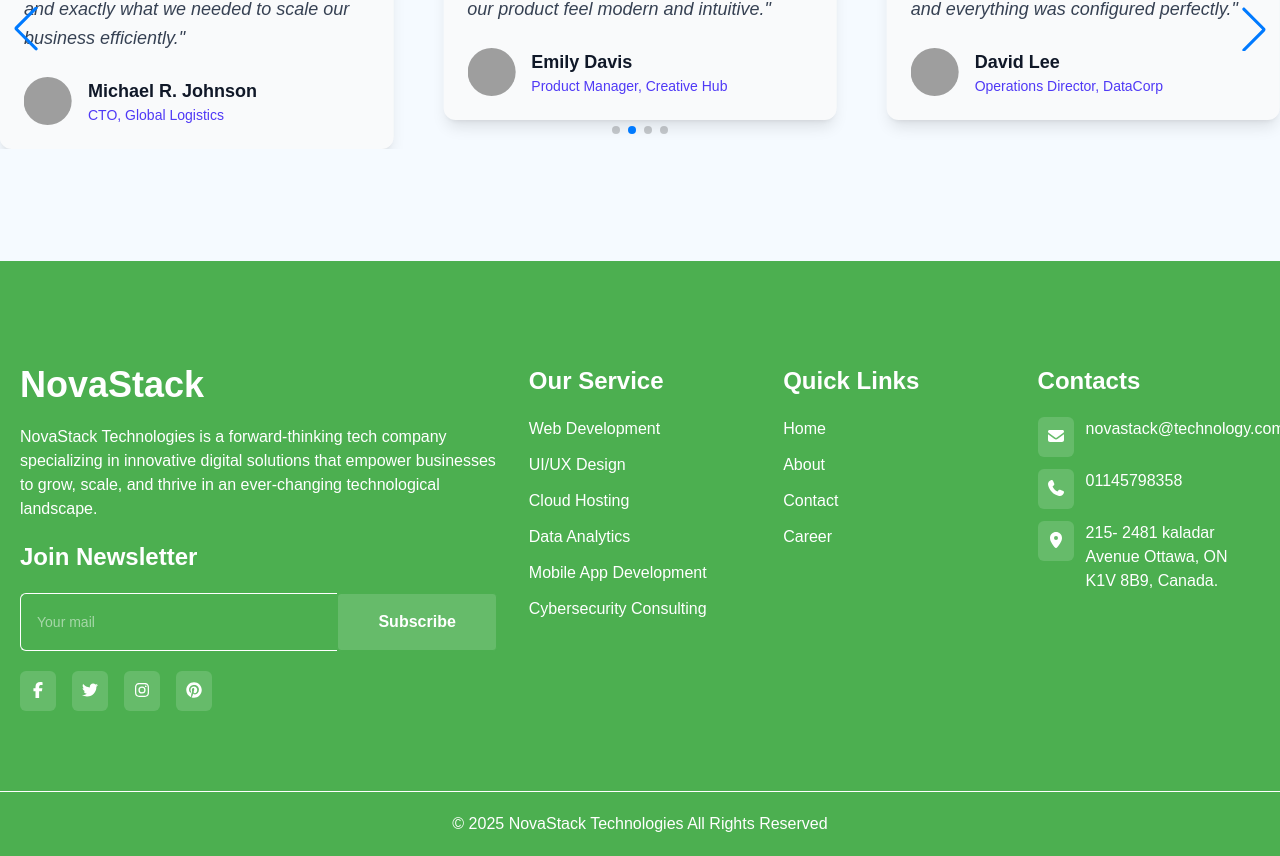
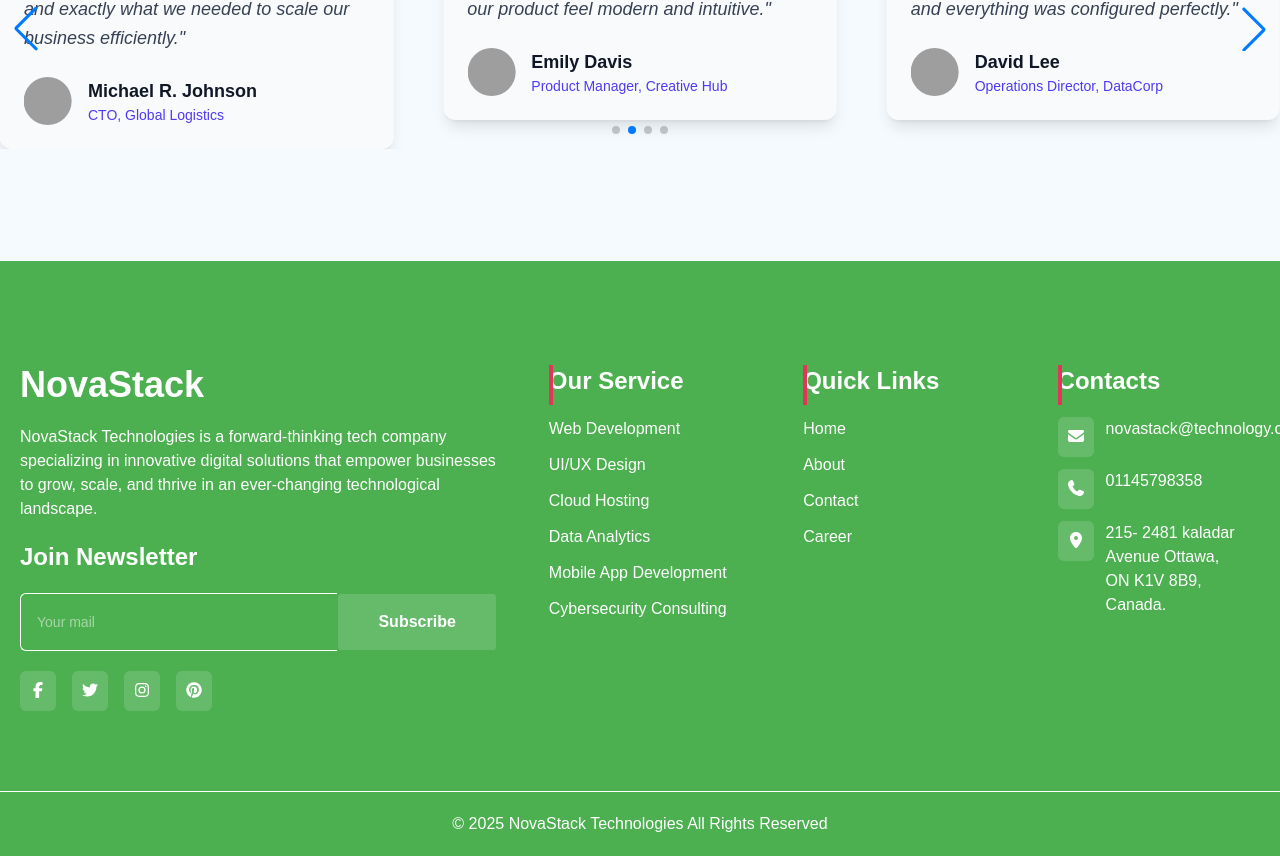
Before and after one commit to nahidhossain123/novastack-technologies, a Next.js app: page / in a window 1280 px wide. Shown: the part 2066-2922 px from the top of the page. Built offline with nearby package versions, Linux system fonts and the light colour scheme; grey boxes are pictures that could not be loaded.

Commit message:
add header animation

```diff
--- a/app/globals.css
+++ b/app/globals.css
@@ -57,6 +57,18 @@
         transform: scaleX(1);
     }
 }
+   --animate-line:line 7s infinite;
+@keyframes line {
+    0% {
+        transform: translateY(0);
+    }
+    50% {
+        transform: translateY(30px);
+    }
+    100% {
+        transform: translateY(0);
+    }
+}
 
 }
 
--- a/components/Footer.tsx
+++ b/components/Footer.tsx
@@ -36,16 +36,54 @@ const Footer = () => {
                         </div>
                     </div>
                     <div className="md:col-span-1">
-                        <div className="space-y-5">
-                            <h3 className='text-2xl font-bold'>Our Service</h3>
+                        <div className="space-y-5 px-5">
+                            <h3
+                                className='
+                            text-2xl
+                            font-bold
+                            before:content[""]
+                            before:h-10
+                            before:w-1
+                            before:bg-[#e6335a]
+                            before:left-[-30]
+                            before:absolute
+                            before:content[""]
+                            after:h-2
+                            after:w-1
+                            after:bg-primary-200
+                            after:left-[-30]
+                            after:absolute
+                            after:animate-line
+                            relative
+                            '
+                            >Our Service</h3>
                             <ul className="space-y-3">
                                 {services.map(service => (<li><a href={`/${service.title}`}>{service.title}</a></li>))}
                             </ul>
                         </div>
                     </div>
                     <div className="md:col-span-1">
-                        <div className="space-y-5">
-                            <h3 className='text-2xl font-bold'>Quick Links</h3>
+                        <div className="space-y-5 px-5">
+                            <h3
+                                className='
+                            text-2xl
+                            font-bold
+                            before:content[""]
+                            before:h-10
+                            before:w-1
+                            before:bg-[#e6335a]
+                            before:left-[-30]
+                            before:absolute
+                            before:content[""]
+                            after:h-2
+                            after:w-1
+                            after:bg-primary-200
+                            after:left-[-30]
+                            after:absolute
+                            after:animate-line
+                            relative
+                            '
+                            >Quick Links</h3>
                             <ul className="space-y-3">
                                 <li><a href="/service1">Home</a></li>
                                 <li><a href="/service1">About</a></li>
@@ -55,8 +93,27 @@ const Footer = () => {
                         </div>
                     </div>
                     <div className="md:col-span-1">
-                        <div className="space-y-5">
-                            <h3 className='text-2xl font-bold'>Contacts</h3>
+                        <div className="space-y-5 px-5">
+                            <h3
+                                className='
+                            text-2xl
+                            font-bold
+                            before:content[""]
+                            before:h-10
+                            before:w-1
+                            before:bg-[#e6335a]
+                            before:left-[-30]
+                            before:absolute
+                            before:content[""]
+                            after:h-2
+                            after:w-1
+                            after:bg-primary-200
+                            after:left-[-30]
+                            after:absolute
+                            after:animate-line
+                            relative
+                            '
+                            >Contacts</h3>
                             <ul className="space-y-3">
                                 <li>
                                     <a className='flex items-start gap-3' href="mailto:novastack@technology.com">
```
